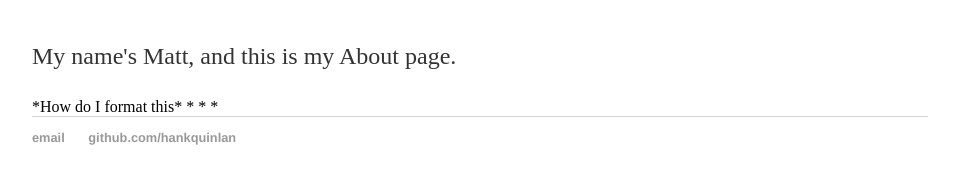
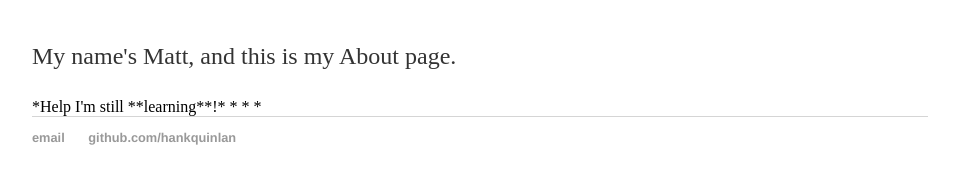
Before and after one commit to matthryknow/matthrynkow.github.io, a Jekyll site: the page built from about/index.html, in a window 1280 px wide. Shown: the part 157-341 px from the top of the page, without its empty margins (160-1119 px from the left). Built offline with Jekyll 4.4.1, drawn with Linux system fonts in a browser that asks for light colours.

Commit message:
Update index.html

```diff
--- a/about/index.html
+++ b/about/index.html
@@ -3,9 +3,9 @@ layout: default
 title: About
 ---
 
-<h1> <h1>{{ page.title }}</h1>
+<h1>{{ page.title }}</h1>
 
 <p> My name's Matt, and this is my About page. </p>
 
-*How do I format this*
+*Help I'm still **learning**!*
 * * *
```
